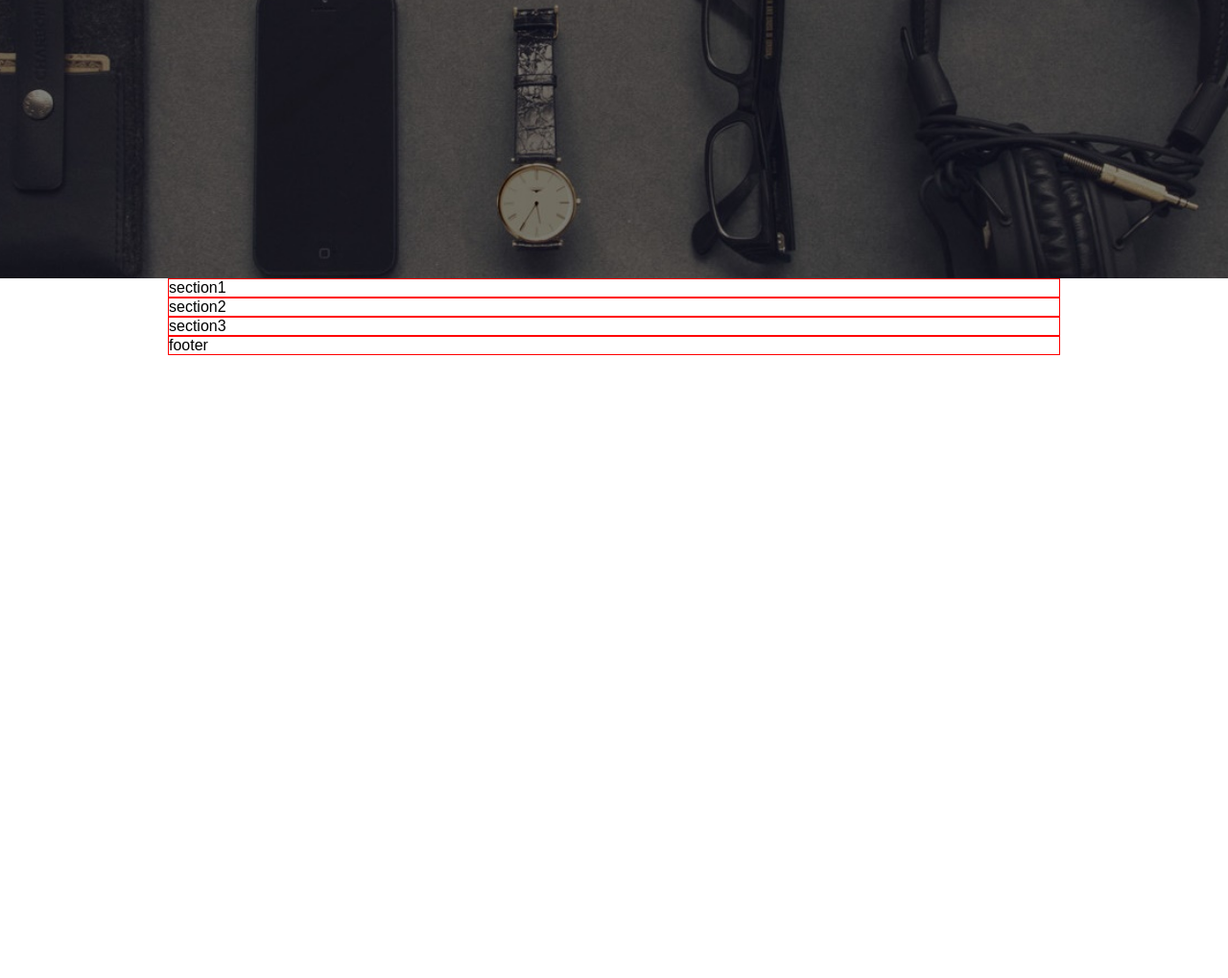
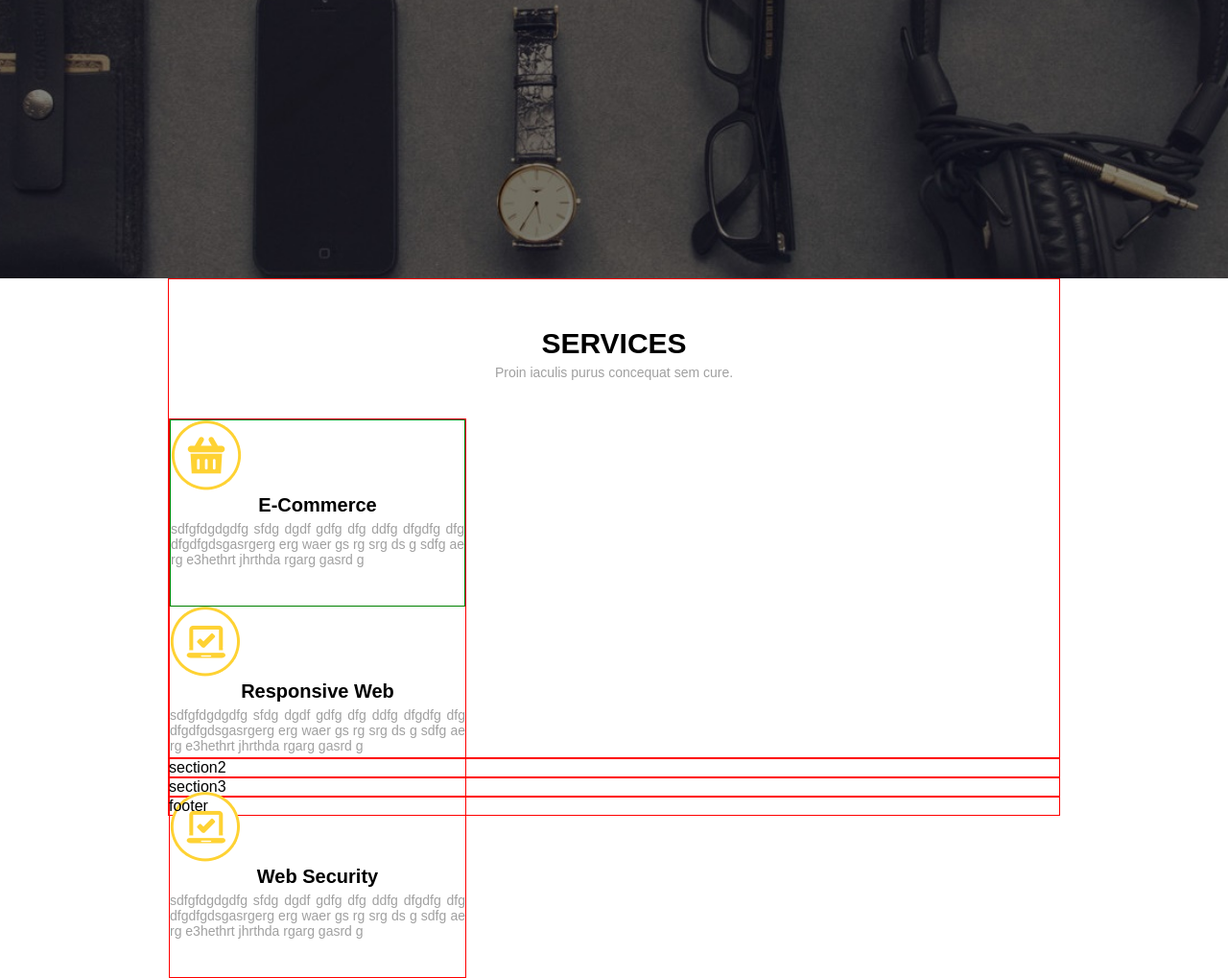
Before and after one commit to smisyuk4/WEB2, a plain HTML site: page index.html in a window 1280 px wide. Shown: the part 510-1529 px from the top of the page at 96% size. Before the commit the page ends 880 px from the top, so only its background shows below. Drawn offline with Linux system fonts and the light colour scheme.

Commit message:
second page

```diff
--- a/index.html
+++ b/index.html
@@ -28,7 +28,35 @@
 		</div>
 	</header>
 	<section>
-		<div  class="container">section1</div>
+		<div  class="container section1">
+			<div class="titles">
+				<div class="titles_second">Services</div>
+				<p>Proin iaculis purus concequat sem cure.</p>
+			</div>
+			<div class="option">
+				<div id="op1">
+					<img src="img/icon1.png" alt="">
+					<h2>E-Commerce</h2>
+					<div>
+						<p>sdfgfdgdgdfg sfdg dgdf gdfg dfg ddfg dfgdfg dfg dfgdfgdsgasrgerg erg waer gs rg srg ds g sdfg ae rg e3hethrt jhrthda rgarg gasrd g </p>
+					</div>
+				</div>
+				<div id="op2">
+					<img src="img/icon2.png" alt="">
+					<h2>Responsive Web</h2>
+					<div>
+						<p>sdfgfdgdgdfg sfdg dgdf gdfg dfg ddfg dfgdfg dfg dfgdfgdsgasrgerg erg waer gs rg srg ds g sdfg ae rg e3hethrt jhrthda rgarg gasrd g </p>
+					</div>
+				</div>
+				<div id="o31">
+					<img src="img/icon2.png" alt="">
+					<h2>Web Security</h2>
+					<div>
+						<p>sdfgfdgdgdfg sfdg dgdf gdfg dfg ddfg dfgdfg dfg dfgdfgdsgasrgerg erg waer gs rg srg ds g sdfg ae rg e3hethrt jhrthda rgarg gasrd g </p>
+					</div>
+				</div>
+			</div>
+		</div>
 	</section>
 	<section>
 		<div  class="container">section2</div>
--- a/styles/style.css
+++ b/styles/style.css
@@ -85,3 +85,51 @@ nav {
 	text-align: center;
 	margin-top: 50px;
 }
+
+.section1 {
+	background: #FFFFFFFF;
+	height: 500px;
+}
+
+.titles_second {
+	font-size: 30px;
+	text-transform: uppercase;
+	color: #000000FF;
+	font-weight: bold;
+	text-align: center;
+	margin-top: 50px;
+}
+
+.section1 p {
+	font-size: 14px;
+	color: #A0A0A0;
+	text-align: center;
+	text-transform: none;
+	margin: 5px 0 40px 0;
+}
+
+.option {
+	border: 1px solid red;
+	width: 310px;
+
+}
+
+.option img {
+	margin: 0 auto;
+}
+
+.option h2 {
+	font-size: 20px;
+	text-align: center;
+	font-weight: bold;
+}
+
+.option p {
+	font-size: 14px;
+	color: #A0A0A0;
+	text-align: justify;
+}
+
+#op1 {
+	border: 1px solid green;
+}
```
